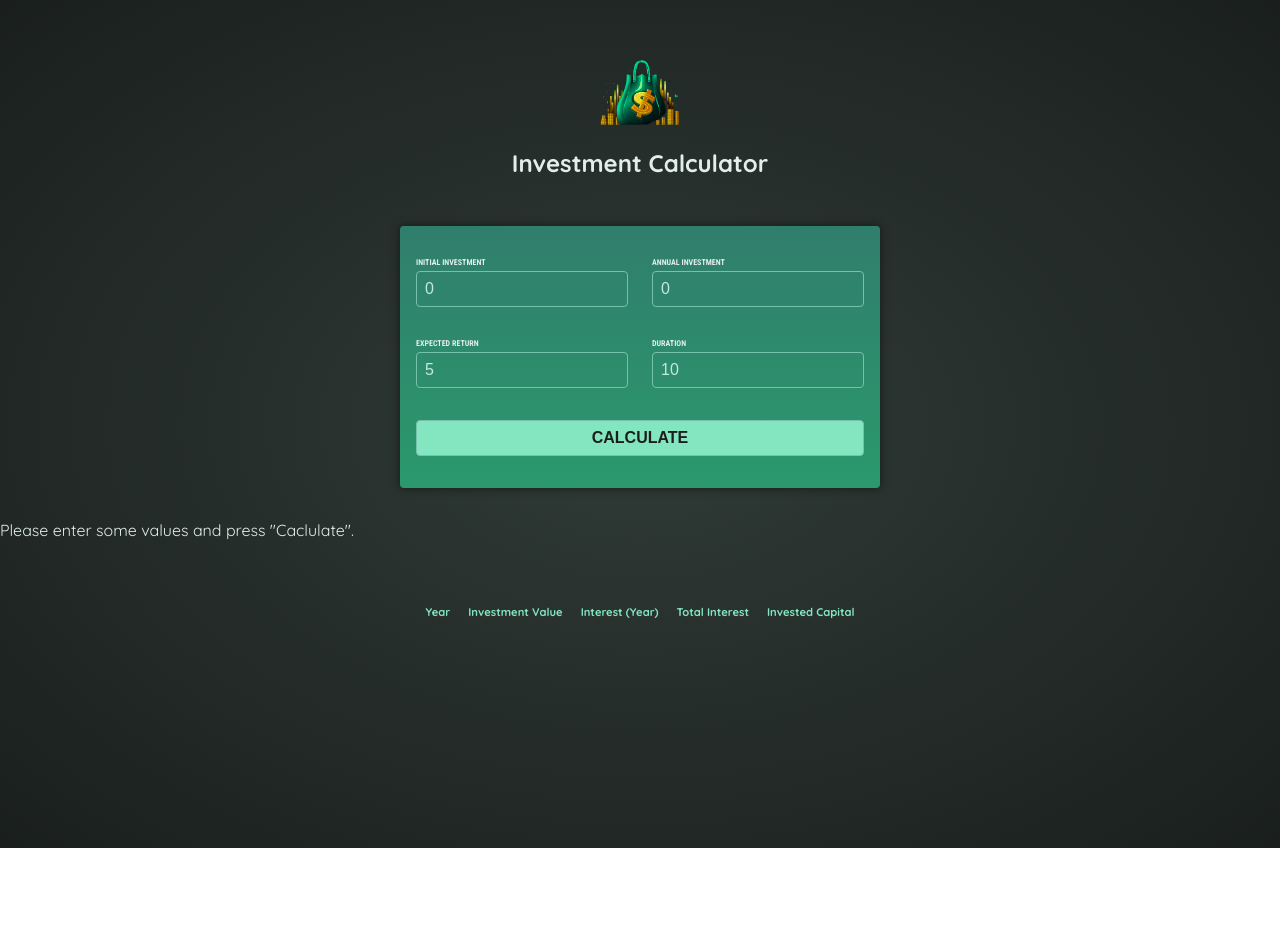
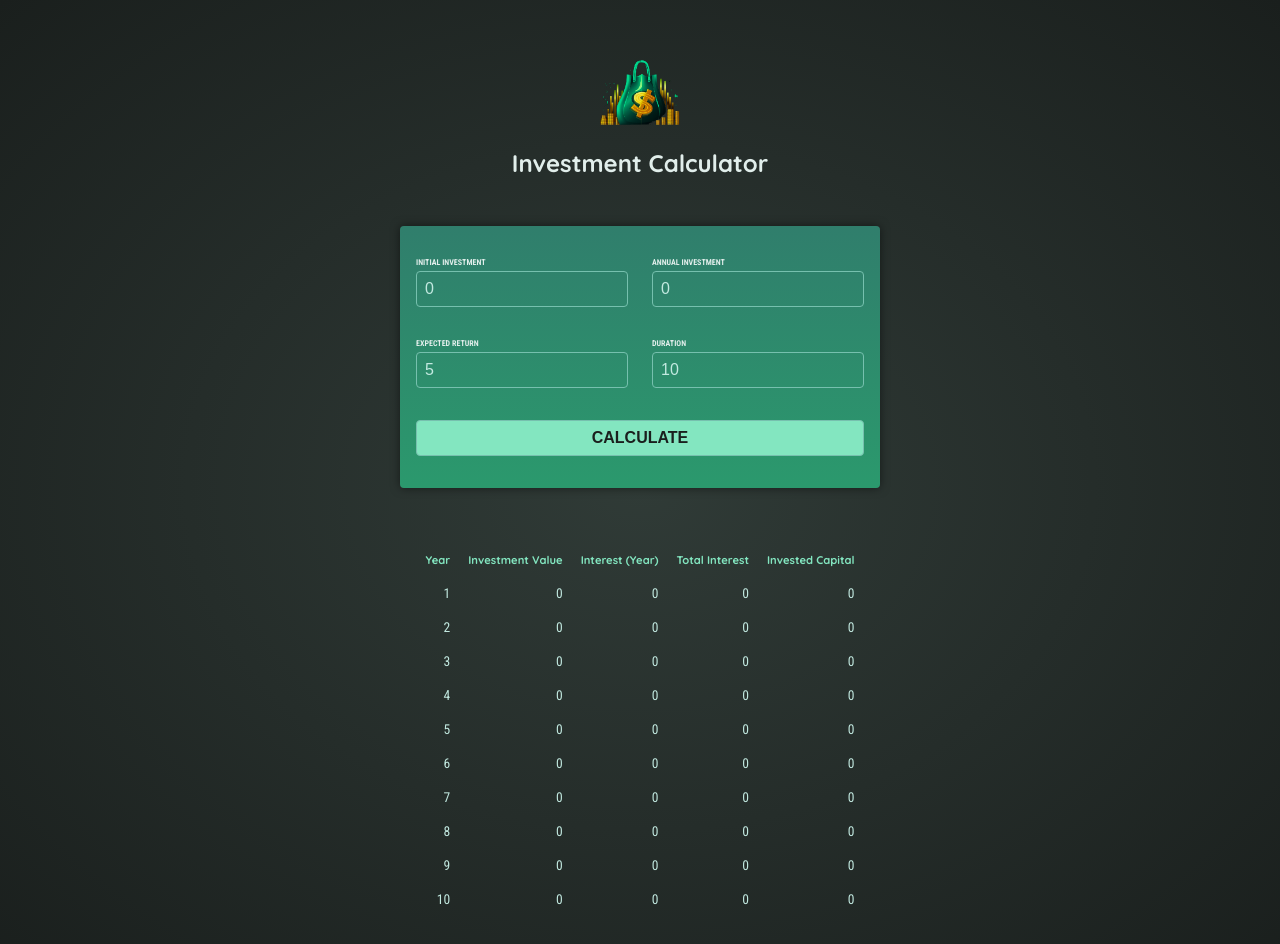
Before and after one commit to MohamedBenAhmed55/Investment-calculator, an Angular app: page / in a window 1280 px wide. Both pictures are taken after a click on the button "CALCULATE". Shown: the top 944 px of the page. Before the commit the page ends 848 px from the top, so only its background shows below. Built offline with nearby package versions, Linux system fonts and the light colour scheme.

Commit message:
Outputting data in a table

```diff
--- a/src/app/investment-results/investment-results.component.html
+++ b/src/app/investment-results/investment-results.component.html
@@ -1,5 +1,6 @@
-<p>Please enter some values and press "Caclulate".</p>
-
+@if (!results) {
+<p class="center">Please enter some values and press "Caclulate".</p>
+}@else {
 <table>
   <thead>
     <tr>
@@ -7,10 +8,19 @@
       <th>Investment Value</th>
       <th>Interest (Year)</th>
       <th>Total Interest</th>
-            <th>Invested Capital </th>
+      <th>Invested Capital</th>
     </tr>
   </thead>
   <tbody>
-
+    @for (result of results; track result.year) {
+        <tr>
+            <td>{{result.year}}</td>
+            <td>{{result.valueEndOfYear}}</td>
+            <td>{{result.interest}}</td>
+            <td>{{result.totalInterest}}</td>
+            <td>{{result.totalAmountInvested}}</td>
+        </tr>
+    }
   </tbody>
 </table>
+}
```
Lines whose indentation alone changed are shown as unchanged.
